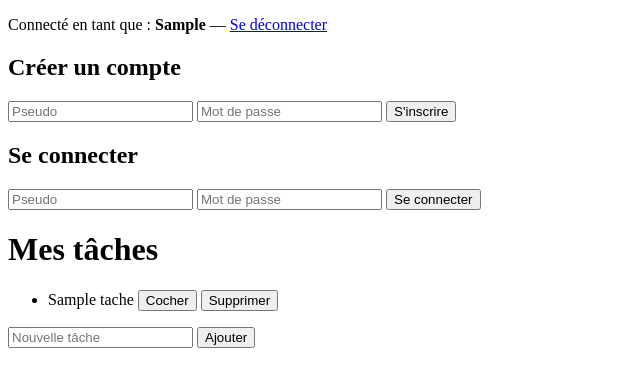
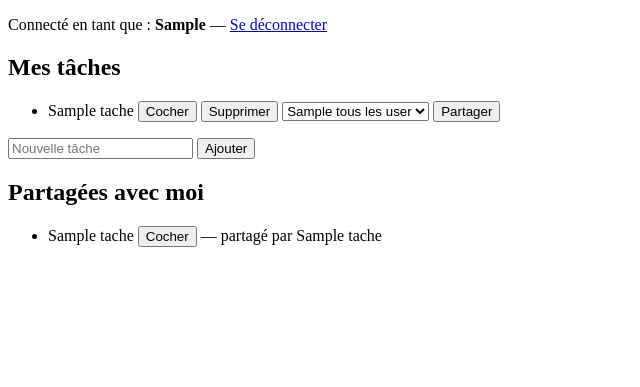
Before and after one commit to victoriaaghina/todo-appli, a Flask app: template templates/index.html in a window 1280 px wide. Shown: the top 387 px of the page, without its empty margins (0-640 px from the left). Run offline with Flask 3, Linux system fonts and the light colour scheme; the template is opened without the code that fills it: most values are stand-ins (such as "Sample title", 1, 10 or a date in 2020).

Commit message:
Ajout du partage de taches entre utilisateurs

```diff
--- a/app.py
+++ b/app.py
@@ -13,12 +13,21 @@ def index():
 
     if pseudo_connecte:
         utilisateur = conn.execute('SELECT * FROM users WHERE pseudo = ?', (pseudo_connecte,)).fetchone()
-        taches = conn.execute('SELECT * FROM taches WHERE id_user = ?', (utilisateur[0],)).fetchall()
+        mes_taches = conn.execute('SELECT * FROM taches WHERE id_user = ?', (utilisateur[0],)).fetchall()
+        taches_partagees = conn.execute('''
+            SELECT taches.*, users.pseudo AS utilisateur_partage FROM taches
+            JOIN partages ON taches.id = partages.id_tache
+            JOIN users ON taches.id_user = users.id
+            WHERE partages.id_user = ?
+        ''', (utilisateur[0],)).fetchall()
+        tous_les_users = conn.execute('SELECT * FROM users WHERE id != ?', (utilisateur[0],)).fetchall()
     else:
-        taches = []
+        mes_taches = []
+        taches_partagees = []
+        tous_les_users = []
 
     conn.close()
-    return render_template('index.html', taches=taches, pseudo_connecte=pseudo_connecte)
+    return render_template('index.html', mes_taches=mes_taches, taches_partagees=taches_partagees, pseudo_connecte=pseudo_connecte, tous_les_users=tous_les_users)
 
 @app.route('/ajouter', methods=['POST'])
 def ajouter():
@@ -42,7 +51,15 @@ def cocher(id):
     utilisateur = conn.execute('SELECT * FROM users WHERE pseudo = ?', (session['pseudo'],)).fetchone()
     tache = conn.execute('SELECT * FROM taches WHERE id = ?', (id,)).fetchone()
 
-    if tache is None or tache[3] != utilisateur[0]:
+    if tache is None:
+        conn.close()
+        return redirect('/')
+
+    est_proprietaire = tache[3] == utilisateur[0]
+    partage = conn.execute('SELECT * FROM partages WHERE id_tache = ? AND id_user = ?', (id, utilisateur[0])).fetchone()
+    a_acces_partage = partage is not None
+
+    if not est_proprietaire and not a_acces_partage:
         conn.close()
         return redirect('/')
 
@@ -100,5 +117,26 @@ def deconnexion():
     session.pop('pseudo', None)
     return redirect('/')
 
+@app.route('/partager', methods=['POST'])
+def partager():
+    if 'pseudo' not in session:
+        return redirect('/')
+
+    id_tache = request.form['id_tache']
+    id_user_cible = request.form['id_user_cible']
+
+    conn = sqlite3.connect('taches.db')
+    utilisateur = conn.execute('SELECT * FROM users WHERE pseudo = ?', (session['pseudo'],)).fetchone()
+    tache = conn.execute('SELECT * FROM taches WHERE id = ?', (id_tache,)).fetchone()
+
+    if tache is None or tache[3] != utilisateur[0]:
+        conn.close()
+        return redirect('/')
+
+    conn.execute('INSERT INTO partages (id_user, id_tache) VALUES (?, ?)', (id_user_cible, id_tache))
+    conn.commit()
+    conn.close()
+    return redirect('/')
+
 if __name__ == '__main__':
     app.run(debug=True)
--- a/templates/index.html
+++ b/templates/index.html
@@ -8,15 +8,6 @@
     {% if pseudo_connecte %}
     <p>Connecté en tant que : <strong>{{ pseudo_connecte }}</strong> — <a href="/deconnexion">Se déconnecter</a></p>
     {% else %}
-    <p>Tu n'es pas connecté.</p>
-    {% endif %}
-    <h2>Créer un compte</h2>
-    <form action="/inscription" method="POST">
-        <input type="text" name="pseudo" placeholder="Pseudo" required>
-        <input type="password" name="mot_de_passe" placeholder="Mot de passe" required>
-        <button type="submit">S'inscrire</button>
-    </form>
-
     <h2>Se connecter</h2>
     <form action="/connexion" method="POST">
         <input type="text" name="pseudo" placeholder="Pseudo" required>
@@ -24,9 +15,18 @@
         <button type="submit">Se connecter</button>
     </form>
 
-    <h1>Mes tâches</h1>
+    <h2>Créer un compte</h2>
+    <form action="/inscription" method="POST">
+        <input type="text" name="pseudo" placeholder="Pseudo" required>
+        <input type="password" name="mot_de_passe" placeholder="Mot de passe" required>
+        <button type="submit">S'inscrire</button>
+    </form>
+    {% endif %}
+
+
+    <h2>Mes tâches</h2>
     <ul>
-        {% for tache in taches %}
+        {% for tache in mes_taches %}
             <li>
                 {% if tache[2] %}
                     <s>{{ tache[1] }}</s>
@@ -36,8 +36,19 @@
                         <button type="submit">Cocher</button>
                     </form>
                 {% endif %}
+
                 <form action="/supprimer/{{ tache[0] }}" method="POST" style="display:inline">
-                <button type="submit">Supprimer</button>
+                    <button type="submit">Supprimer</button>
+                </form>
+
+                <form action="/partager" method="POST" style="display:inline">
+                    <input type="hidden" name="id_tache" value="{{ tache[0] }}">
+                    <select name="id_user_cible">
+                        {% for u in tous_les_users %}
+                            <option value="{{ u[0] }}">{{ u[1] }}</option>
+                        {% endfor %}
+                    </select>
+                    <button type="submit">Partager</button>
                 </form>
             </li>
         {% endfor %}
@@ -48,5 +59,23 @@
         <button type="submit">Ajouter</button>
     </form>
     {% endif %}
+
+    <h2>Partagées avec moi</h2>
+    <ul>
+        {% for tache in taches_partagees %}
+            <li>
+                {% if tache[2] %}
+                    <s>{{ tache[1] }}</s>
+                {% else %}
+                    {{ tache[1] }}
+                    <form action="/cocher/{{ tache[0] }}" method="POST" style="display:inline">
+                        <button type="submit">Cocher</button>
+                    </form>
+                {% endif %}
+                — partagé par {{ tache[4] }}
+            </li>
+        {% endfor %}
+    </ul>
+
 </body>
 </html>
```
Also changed, not shown: init_db.py (+10 -0 lines).
